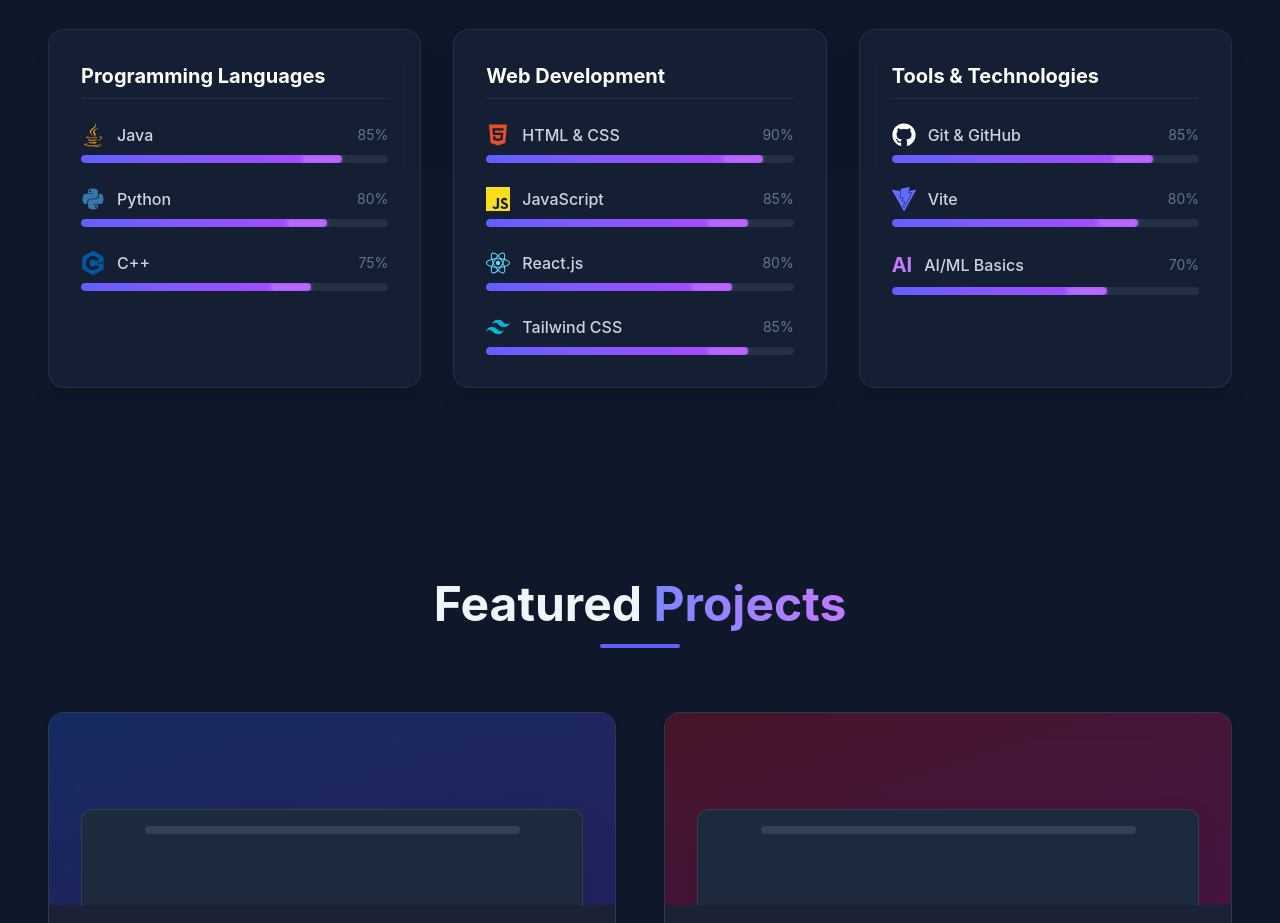
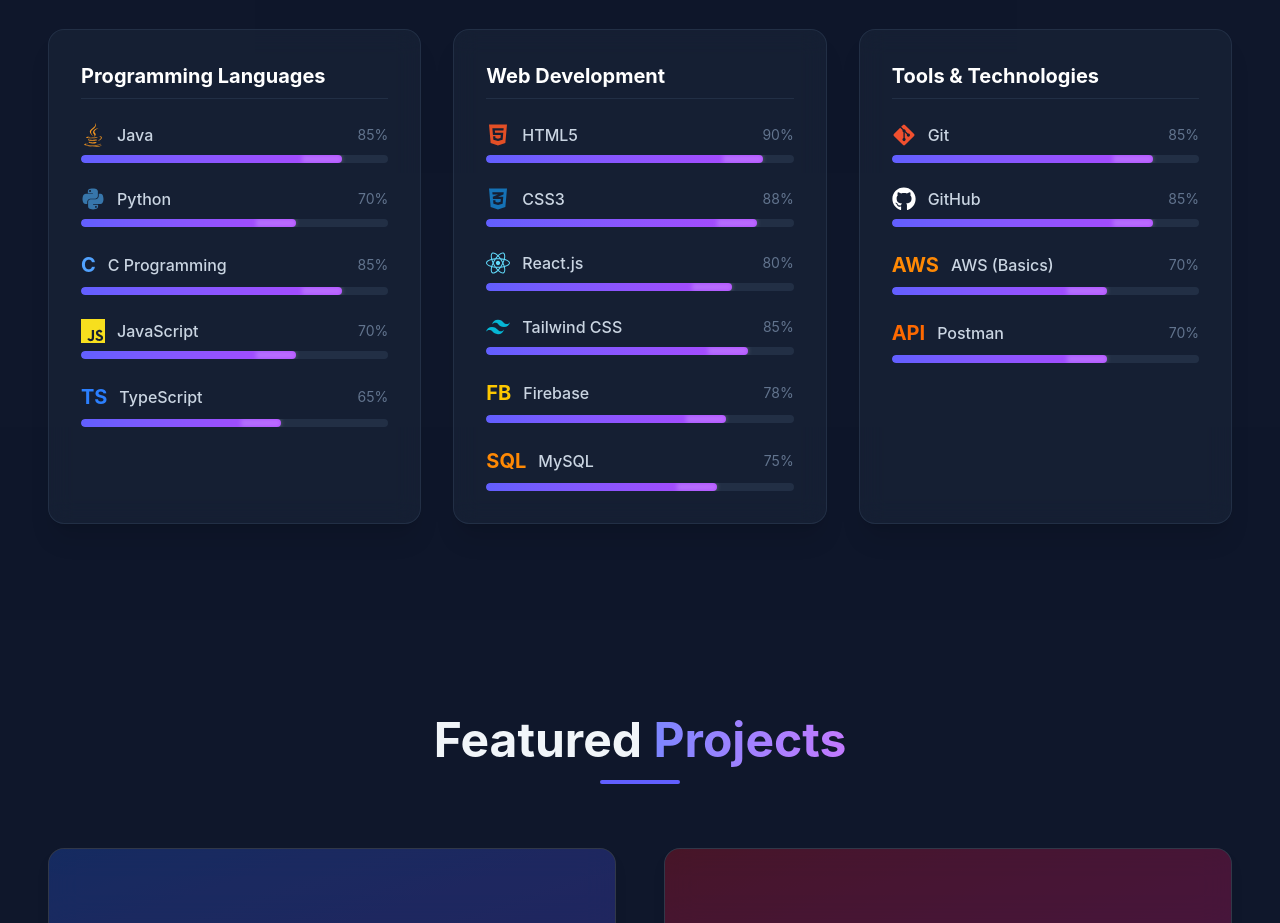
Before and after one commit to Dharsan0810/dharsan-r-portfolio, a React (Vite) app: page / in a window 1280 px wide. Shown: the part 1860-2783 px from the top of the page. Built offline with nearby package versions, Linux system fonts and the light colour scheme.

Commit message:
Update Skills.jsx

```diff
--- a/src/sections/Skills.jsx
+++ b/src/sections/Skills.jsx
@@ -7,29 +7,33 @@ const skillCategories = [
         title: 'Programming Languages',
         skills: [
             { name: 'Java', icon: <FaJava className="text-[#f89820]" />, level: 85 },
-            { name: 'Python', icon: <FaPython className="text-[#3776ab]" />, level: 80 },
-            { name: 'C++', icon: <SiCplusplus className="text-[#00599c]" />, level: 75 },
+            { name: 'Python', icon: <FaPython className="text-[#3776ab]" />, level: 70 },
+            { name: 'C Programming', icon: <div className="text-blue-400 text-xl font-bold">C</div>, level: 85 },
+            { name: 'JavaScript', icon: <SiJavascript className="text-[#f7df1e]" />, level: 70 },
+            { name: 'TypeScript', icon: <div className="text-blue-500 text-xl font-bold">TS</div>, level: 65 },
         ],
     },
     {
         title: 'Web Development',
         skills: [
-            { name: 'HTML & CSS', icon: <FaHtml5 className="text-[#e34f26]" />, level: 90 },
-            { name: 'JavaScript', icon: <SiJavascript className="text-[#f7df1e]" />, level: 85 },
+            { name: 'HTML5', icon: <FaHtml5 className="text-[#e34f26]" />, level: 90 },
+            { name: 'CSS3', icon: <FaCss3Alt className="text-[#1572b6]" />, level: 88 },
             { name: 'React.js', icon: <FaReact className="text-[#61dafb]" />, level: 80 },
             { name: 'Tailwind CSS', icon: <SiTailwindcss className="text-[#06b6d4]" />, level: 85 },
+            { name: 'Firebase', icon: <div className="text-yellow-400 text-xl font-bold">FB</div>, level: 78 },
+            { name: 'MySQL', icon: <div className="text-orange-400 text-xl font-bold">SQL</div>, level: 75 },
         ],
     },
     {
         title: 'Tools & Technologies',
         skills: [
-            { name: 'Git & GitHub', icon: <FaGithub className="text-white" />, level: 85 },
-            { name: 'Vite', icon: <SiVite className="text-[#646cff]" />, level: 80 },
-            { name: 'AI/ML Basics', icon: <div className="text-purple-400 text-xl font-bold">AI</div>, level: 70 },
+            { name: 'Git', icon: <FaGitAlt className="text-[#f1502f]" />, level: 85 },
+            { name: 'GitHub', icon: <FaGithub className="text-white" />, level: 85 },
+            { name: 'AWS (Basics)', icon: <div className="text-orange-400 text-xl font-bold">AWS</div>, level: 70 },
+            { name: 'Postman', icon: <div className="text-orange-500 text-xl font-bold">API</div>, level: 70 },
         ],
     }
 ];
-
 const Skills = () => {
     return (
         <section id="skills" className="py-24 relative bg-slate-900/50">
```
